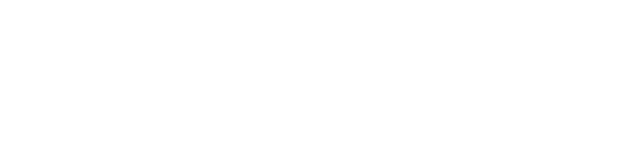
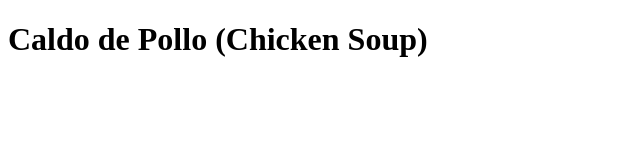
Before and after one commit to smcueto/recipe-page, a plain HTML site: page recipe-page/index.html in a window 1280 px wide. Shown: the whole page, without its empty margins (0-640 px from the left). Drawn offline with Linux system fonts and the light colour scheme.

Commit message:
Add Recipe Title

```diff
--- a/recipe-page/index.html
+++ b/recipe-page/index.html
@@ -2,9 +2,10 @@
 <html>
   <head>
     <meta charset="utf-8">
-    <title>Caldo De Pollo (Chiken Soup)</title>
+    <title>Caldo De Pollo</title>
   </head>
   <body>
+    <h1>Caldo de Pollo (Chicken Soup)</h1>
 
   </body>
 </html>
```
